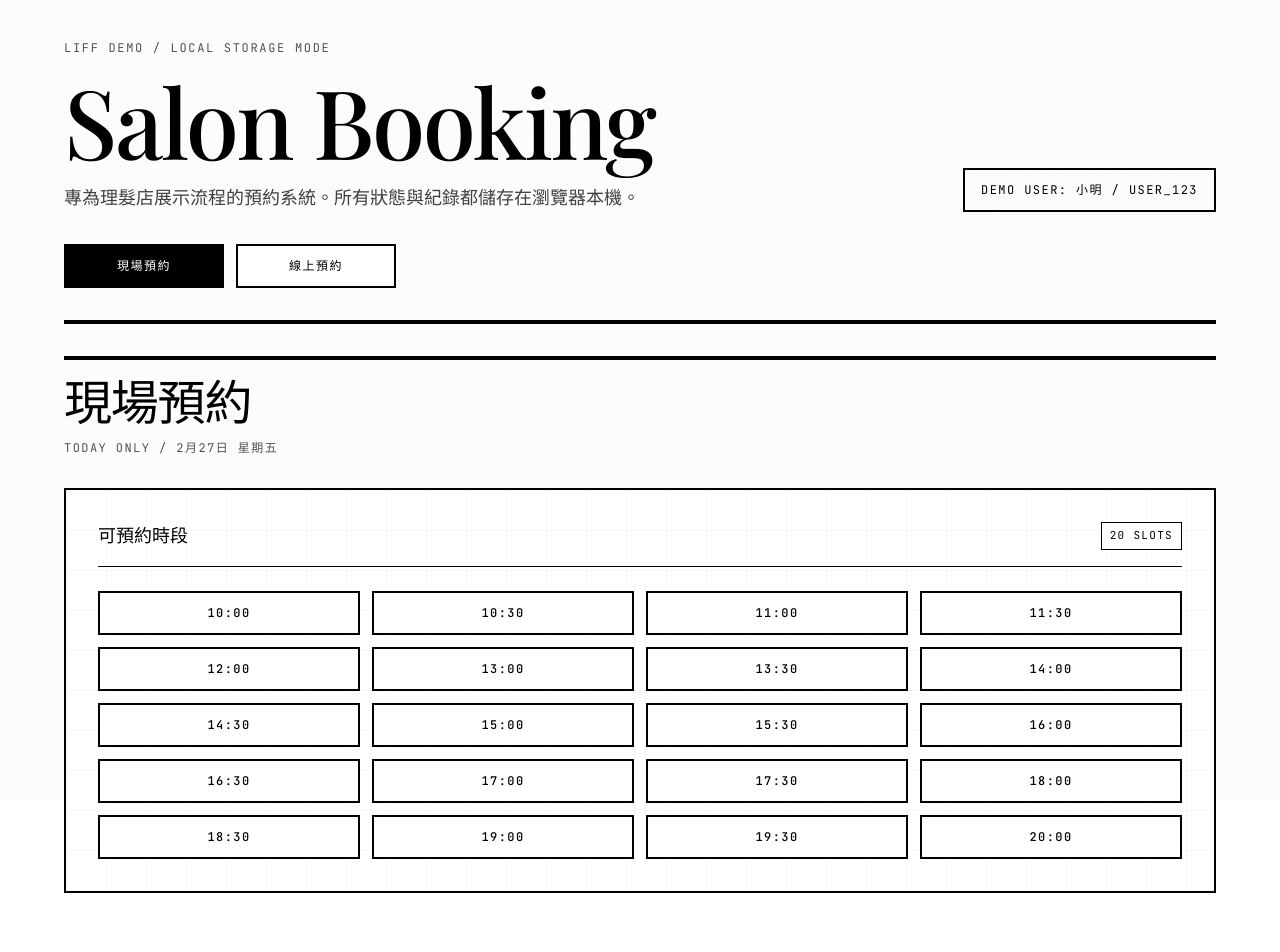
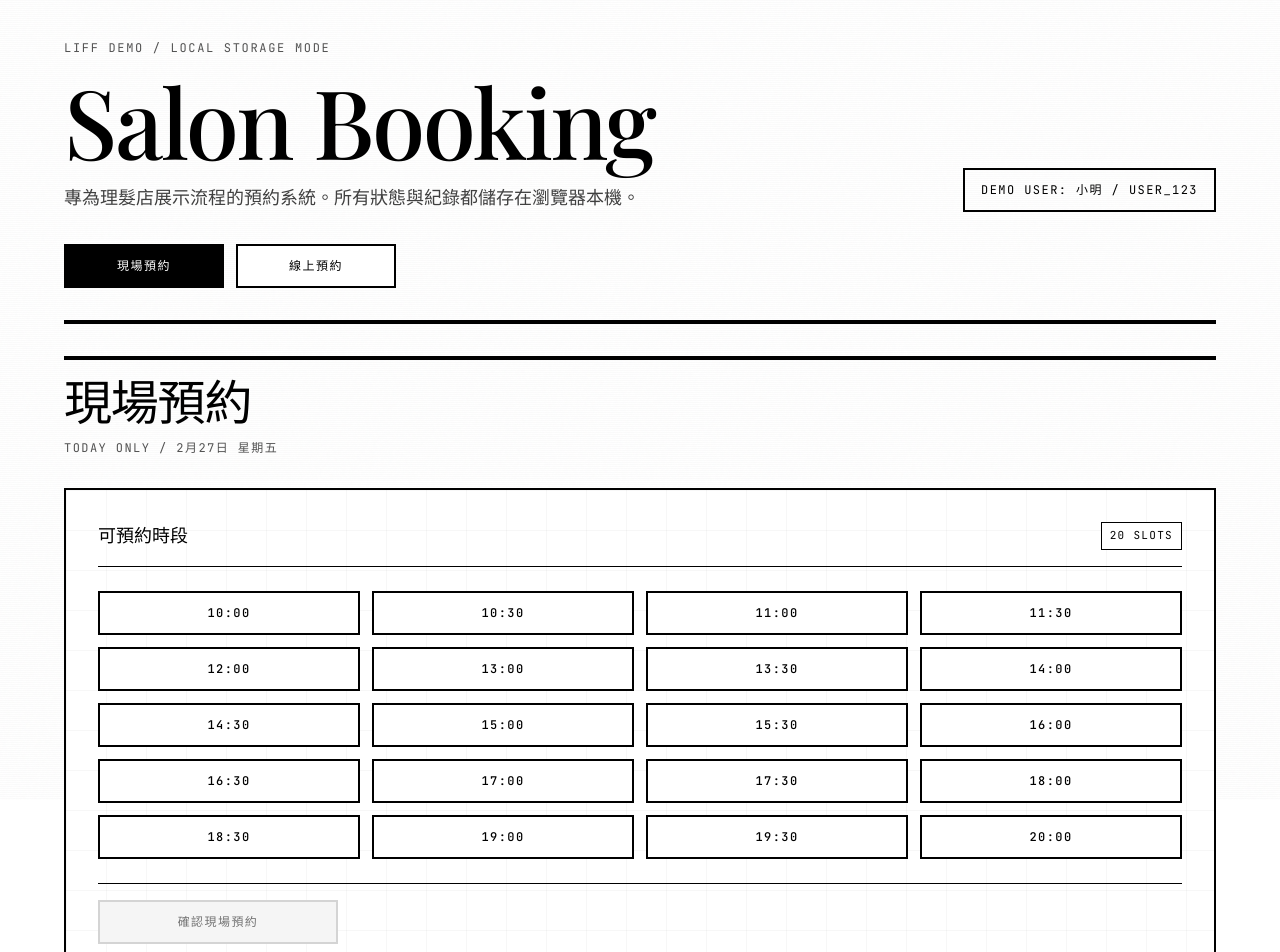
Before and after one commit to harrycodingnow/barbershop-linebot, a React (Vite) app: page / in a window 1280 px wide. Shown: the top 952 px of the page. Built offline with nearby package versions, Linux system fonts and the light colour scheme.

Commit message:
ui small fix

```diff
--- a/src/components/OnlineBooking.jsx
+++ b/src/components/OnlineBooking.jsx
@@ -72,16 +72,16 @@ function OnlineBooking({ currentUser }) {
       </header>
 
       <Card className="editorial-grid space-y-5">
-        <div className="flex flex-wrap items-center justify-between gap-3 border-b border-black pb-4">
+        <div className="flex flex-col items-center gap-3 border-b border-black pb-4 text-center md:flex-row md:justify-between md:text-left">
           <p className="text-lg">選擇預約日期</p>
           <Badge variant="muted">Today Locked</Badge>
         </div>
 
-        <p className="text-sm text-neutral-700">
+        <p className="text-center text-sm text-neutral-700 md:text-left">
           今天（{formatDateLabel(today)}）不可線上預約，請選擇明天以後日期。
         </p>
 
-        <label className="block text-xs font-mono uppercase tracking-[0.12em] text-neutral-600">
+        <label className="block text-center text-xs font-mono uppercase tracking-[0.12em] text-neutral-600 md:text-left">
           Booking Date
         </label>
         <input
@@ -92,7 +92,7 @@ function OnlineBooking({ currentUser }) {
             setSelectedDate(event.target.value);
             setSelectedSlot("");
           }}
-          className="w-full border-2 border-black bg-white px-3 py-3 font-mono text-sm focus:border-[3px] focus:outline-none"
+          className="mx-auto block w-full max-w-sm border-2 border-black bg-white px-3 py-3 text-center font-mono text-sm focus:border-[3px] focus:outline-none md:mx-0 md:text-left"
         />
       </Card>
 
--- a/src/components/WalkInBooking.jsx
+++ b/src/components/WalkInBooking.jsx
@@ -15,15 +15,26 @@ function WalkInBooking({ currentUser }) {
   const [isBlacklisted, setIsBlacklisted] = useState(false);
   const [blacklistNotes, setBlacklistNotes] = useState("");
   const [availableSlots, setAvailableSlots] = useState(TIME_SLOTS);
+  const [selectedSlot, setSelectedSlot] = useState("");
+  const [existingBooking, setExistingBooking] = useState(null);
   const [feedback, setFeedback] = useState("");
 
   const refreshState = () => {
     const data = readSalonData();
     const userProfile = data.users[currentUser.lineUserId];
     const takenSlots = new Set(getTakenSlotsByDate(today));
+    const todayWalkInBooking =
+      data.bookings.find(
+        (booking) =>
+          booking.type === "walk-in" &&
+          booking.date === today &&
+          booking.lineUserId === currentUser.lineUserId
+      ) || null;
 
     setIsBlacklisted(Boolean(userProfile?.isBlacklisted));
     setBlacklistNotes(userProfile?.notes || "");
+    setExistingBooking(todayWalkInBooking);
+    setSelectedSlot((prev) => prev || todayWalkInBooking?.timeSlot || "");
     setAvailableSlots(TIME_SLOTS.filter((slot) => !takenSlots.has(slot)));
   };
 
@@ -31,19 +42,32 @@ function WalkInBooking({ currentUser }) {
     refreshState();
   }, []);
 
-  const handleWalkInBooking = (timeSlot) => {
+  const handleWalkInBooking = () => {
+    if (!selectedSlot) {
+      setFeedback("請先選擇一個時段。");
+      return;
+    }
     if (isBlacklisted) return;
+    if (existingBooking) {
+      setFeedback("你今天已完成一筆現場預約，無法再次預約。");
+      return;
+    }
+
+    const confirmed = window.confirm(
+      `確認預約 ${formatDateLabel(today)} ${selectedSlot} 嗎？`
+    );
+    if (!confirmed) return;
 
     createBooking({
       type: "walk-in",
       date: today,
-      timeSlot,
+      timeSlot: selectedSlot,
       lineUserId: currentUser.lineUserId,
       displayName: currentUser.displayName,
       isDepositPaid: false
     });
 
-    setFeedback(`已完成現場預約：${formatDateLabel(today)} ${timeSlot}`);
+    setFeedback(`已完成現場預約：${formatDateLabel(today)} ${selectedSlot}`);
     refreshState();
   };
 
@@ -91,6 +115,12 @@ function WalkInBooking({ currentUser }) {
           <Badge>{availableSlots.length} Slots</Badge>
         </div>
 
+        {existingBooking && (
+          <p className="border border-black px-4 py-3 text-sm text-neutral-700">
+            你今天已預約 {existingBooking.timeSlot}，每位使用者在現場預約只能預約一個時段。
+          </p>
+        )}
+
         {availableSlots.length === 0 && (
           <p className="border border-black px-4 py-6 text-center text-sm text-neutral-700">
             今天已無可預約時段。
@@ -101,13 +131,28 @@ function WalkInBooking({ currentUser }) {
           {availableSlots.map((slot) => (
             <Button
               key={slot}
-              variant="outline"
-              onClick={() => handleWalkInBooking(slot)}
+              variant={selectedSlot === slot ? "primary" : "outline"}
+              onClick={() => {
+                if (existingBooking) return;
+                setSelectedSlot(slot);
+                setFeedback("");
+              }}
+              disabled={Boolean(existingBooking)}
               className="w-full font-mono text-sm"
             >
               {slot}
             </Button>
           ))}
+        </div>
+
+        <div className="border-t border-black pt-4">
+          <Button
+            onClick={handleWalkInBooking}
+            disabled={!selectedSlot || Boolean(existingBooking)}
+            className="w-full md:w-auto md:min-w-[240px]"
+          >
+            確認現場預約
+          </Button>
         </div>
       </Card>
     </section>
```
